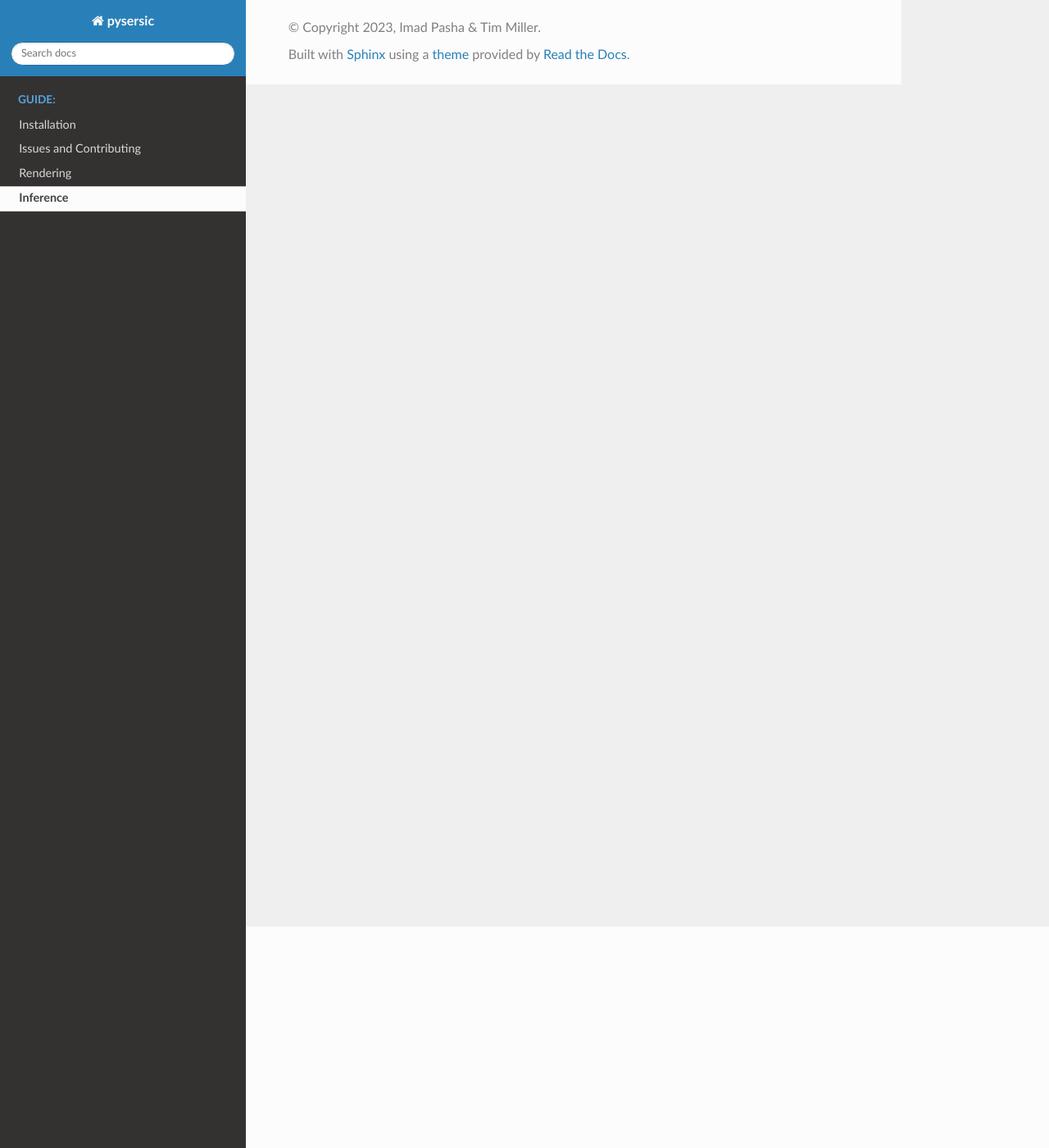
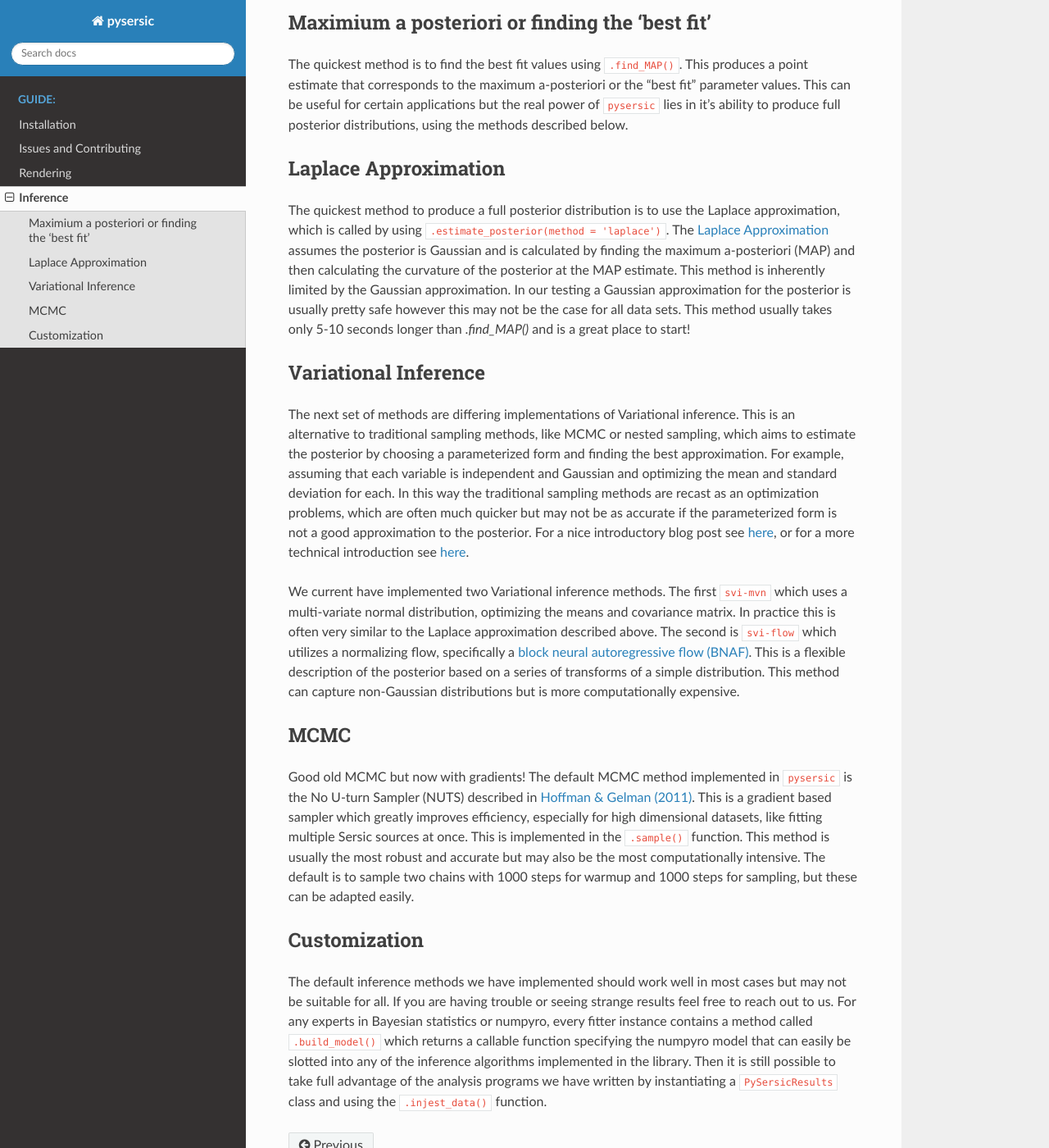
Before and after one commit to pysersic/pysersic, a Sphinx documentation site: the page built from docs/source/inference.rst, in a window 1280 px wide and 1400 px high, scrolled down 270 px. Shown: the whole window at 82% size. Built offline with Sphinx 7.4.7 and the Read the Docs theme 2.0.0, drawn with Linux system fonts in a browser that asks for light colours; pages that are not in the unit, such as notebooks, are missing from menus; some of the changed text lies outside the part shown.

Commit message:
Added inference descirp.

```diff
--- a/docs/source/inference.rst
+++ b/docs/source/inference.rst
@@ -1,4 +1,35 @@
 Inference
 =========
 
-Info about numpyro and default inference methods.
+Inference in pysersic is performed using the `numpyro package <https://github.com/pyro-ppl/numpyro>`_ . Priors are expressed as numpyro distributions, see the example notebook for more details. We have a set of default inference methods, that are applied to both ``FitSingle`` and ``FitMulti``, which are described below. They roughly increase in both accuracy and computational time.
+
+Maximium a posteriori or finding the 'best fit'
+------------------------------------------------
+
+The quickest method is to find the best fit values using ``.find_MAP()``. This produces a point estimate that corresponds to the maximum a-posteriori or the "best fit" parameter values.  This can be useful for certain applications but the real power of ``pysersic`` lies in it's ability to produce full posterior distributions, using the methods described below.
+
+
+Laplace Approximation
+---------------------
+
+The quickest method to produce a full posterior distribution is to use the Laplace approximation, which is called by using ``.estimate_posterior(method = 'laplace')``. The `Laplace Approximation <https://en.wikipedia.org/wiki/Laplace%27s_approximation>`_ assumes the posterior is Gaussian and is calculated by finding the maximum a-posteriori (MAP) and then calculating the curvature of the posterior at the MAP estimate. This method is inherently limited by the Gaussian approximation. In our testing a Gaussian approximation for the posterior is usually pretty safe however this may not be the case for all data sets. This method usually takes only 5-10 seconds longer than `.find_MAP()` and is a great place to start!
+
+
+Variational Inference
+---------------------
+
+The next set of methods are differing implementations of Variational inference. This is an alternative to traditional sampling methods, like MCMC or nested sampling, which aims to estimate the posterior by choosing a parameterized form and finding the best approximation. For example, assuming that each variable is independent and Gaussian and optimizing the mean and standard deviation for each. In this way the traditional sampling methods are recast as an optimization problems, which are often much quicker but may not be as accurate if the parameterized form is not a good approximation to the posterior. For a nice introductory blog post see `here <https://towardsdatascience.com/bayesian-inference-problem-mcmc-and-variational-inference-25a8aa9bce29>`_, or for a more technical introduction see `here <https://arxiv.org/abs/2108.13083>`_.
+
+We current have implemented two Variational inference methods. The first ``svi-mvn`` which uses a multi-variate normal distribution, optimizing the means and covariance matrix. In practice this is often very similar to the Laplace approximation described above. The second is ``svi-flow`` which utilizes a normalizing flow, specifically a `block neural autoregressive flow (BNAF) <https://arxiv.org/abs/1904.04676>`_. This is a flexible description of the posterior based on a series of transforms of a simple distribution. This method can capture non-Gaussian distributions but is more computationally expensive.
+
+
+MCMC
+----
+
+Good old MCMC but now with gradients! The default MCMC method implemented in ``pysersic`` is the No U-turn Sampler (NUTS) described in `Hoffman & Gelman (2011) <https://arxiv.org/abs/1111.4246>`_. This is a gradient based sampler which greatly improves efficiency, especially for high dimensional datasets, like fitting multiple Sersic sources at once. This is implemented in the ``.sample()`` function. This method is usually the most robust and accurate but may also be the most computationally intensive. The default is to sample two chains with 1000 steps for warmup and 1000 steps for sampling, but these can be adapted easily.
+
+
+Customization
+-------------
+
+The default inference methods we have implemented should work well in most cases but may not be suitable for all. If you are having trouble or seeing strange results feel free to reach out to us. For any experts in Bayesian statistics or numpyro, every fitter instance contains a method called  ``.build_model()`` which returns a callable function specifying the numpyro model that can easily be slotted into any of the inference algorithms implemented in the library. Then it is still possible to take full advantage of the analysis programs we have written by instantiating a ``PySersicResults`` class and using the ``.injest_data()`` function.
--- a/docs/source/issues.rst
+++ b/docs/source/issues.rst
@@ -3,6 +3,6 @@ Issues and Contributing
 
 If you happen to find a bug, have a question or want to request a feature the best way to get in touch is to open an `issue on GitHub <https://github.com/pysersic/pysersic/issues>`_.
 
-We happy to have anyone contribute to improving pysersic. For smaller bug fixes etc. feel free to open a pull request. For larger changes or new features it is best to first open an issue to discuss the proposed changes and implementation details.
+We are happy to have anyone contribute to improving pysersic. For smaller bug fixes etc. feel free to open a pull request. For larger changes or new features it is best to first open an issue to discuss the proposed changes and implementation details.
 
 For anyone who is new to contributing to projects on github, a good place to start is the `astropy guide <https://docs.astropy.org/en/stable/development/workflow/development_workflow.html>`_ for a nice primer on all the thing you will need to know!
--- a/docs/source/rendering.rst
+++ b/docs/source/rendering.rst
@@ -3,8 +3,10 @@ Rendering
 
 The foundation of any Sersic fitting method is an efficient and accurate way to render the model images. In pysersic this performed using the ``rendering.py`` module. This is kept seperate from the inference module to facilitate easy testing of different implementations and to hopefully encourage innovation. With the initial release we have implemented three rendering methods which will be described below: ``PixelRenderer``, ``FourierRenderer``, and ``HybridRenderer``. All of these are implemented in classes which are based on the ``BaseRenderer`` class, upon which new renderers can be built. These classes are all initialized with the desired image shape and PSF cutout. Each algorithm has additional optional arguments described below.
 
+We set ``HybridRenderer`` as the default as it provides accurate results for the center of sources, where most of the signal is, while avoiding the aliasing issues of ``FourierRenderer``. However it is not as accurate at very large radii (at greater that 10 time the effective radius) and at low sersic index, n $<$ 0.8. In these cases it is better to use ``PixelRenderer``.
+
 ``PixelRenderer``
--------------
+------------------
 
 The first rendering method is the most straightforward and is similar to many other Sersic fitting codes. It involves rendering the profile on the pixel grid "above the sky", i.e. the intrinsic profile. This intrinsic image is then convolved with the PSF using a FFT to create the model image to be compared with the data. When using this approach, we have to be careful to ensure accurate rendering for high index profiles. Near the center of such a profile, the brightness of the profile changes so quickly that the center of a pixel is no longer an accurate approximation for the average flux, as is implicitly assumed when rendering on a pixel grid. As is common, we implement an over-sampling scheme to better predict the flux for these profiles. To conserve computational resources oversampling is performed in a square grid with a fixed size and location in the center of the image where these effects are most prevalent.
 
@@ -16,7 +18,7 @@ There are two optional arguments:
 * ``num_os`` - Number of sub-pixels in each direction to oversample by.
 
 ``FourierRenderer`` and ``HybridRenderer``
-----------------------------------
+-------------------------------------------
 
 An increasingly common method for rendering profiles is to instead render the profile in Fourier space. This offers several benefits, including faster convolution, only involving a single inverse FFT, and accurate rendering of the centers of profiles without the need for over sampling. In our implementation, it has the additional benefit of providing accurate results for all sources, not just those at the center.
 
```
